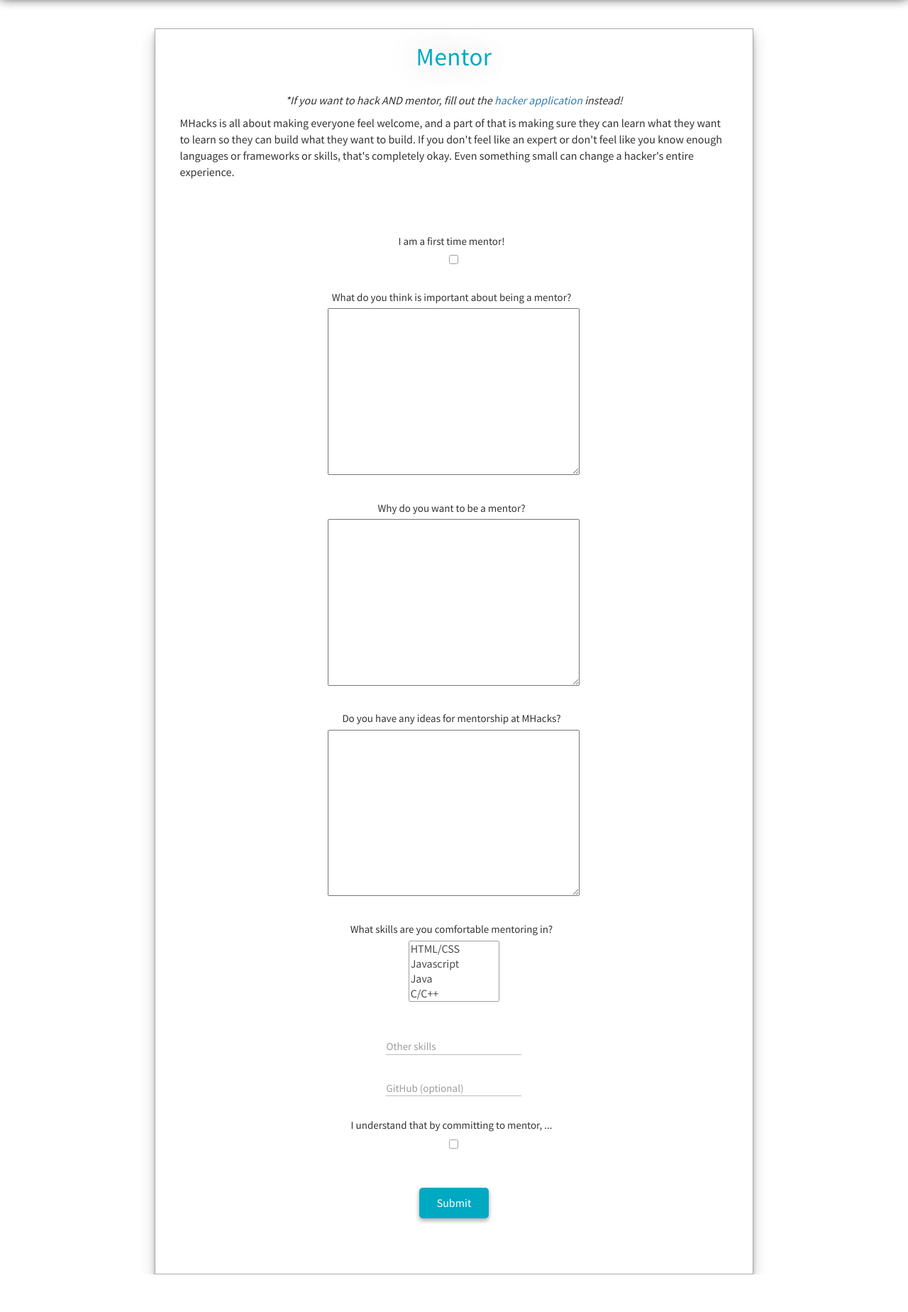
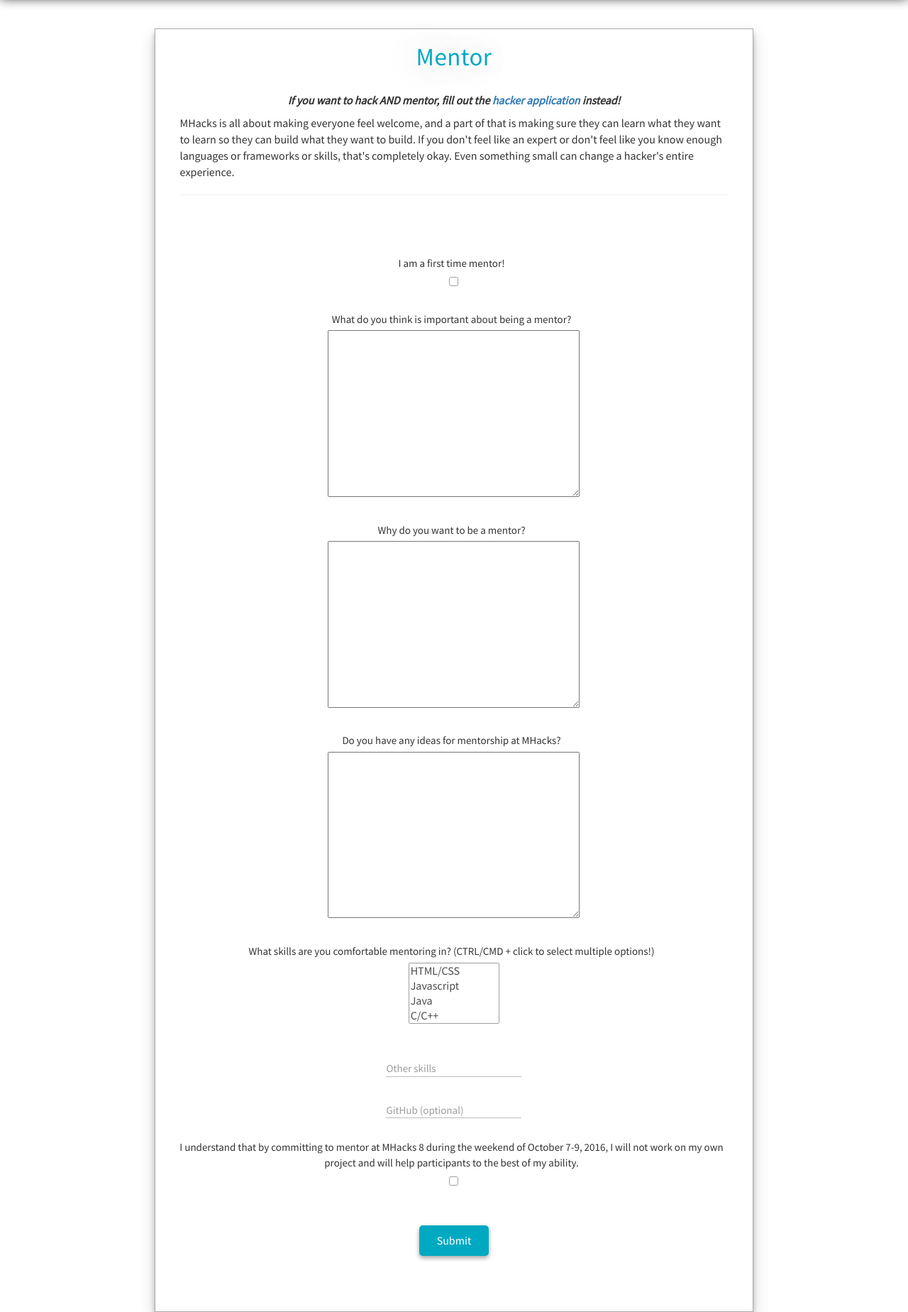
Before and after one commit to mhacks/mhacks-admin, a Django app: a page that uses templates/apply_mentor.html in a window 1280 px wide. Shown: the part 120-1968 px from the top of the page at 71% size. Before the commit the page ends 1915 px from the top, so only its background shows below. Run offline with Django 3.2, Linux system fonts and the light colour scheme; the visitor is signed in with stand-in values (Sample User, id 1); data that the repository does not hold is empty; parts of the project's set-up code (start-up, migrations or seed data) failed here and were passed over; some libraries are stand-ins or nearby versions.

Commit message:
#70 #69 #68

```diff
--- a/MHacks/forms.py
+++ b/MHacks/forms.py
@@ -191,6 +191,7 @@ class MentorApplicationForm(forms.ModelForm):
 
     def __init__(self, *args, **kwargs):
         super(MentorApplicationForm, self).__init__(*args, **kwargs)
+        self.fields['agree_tc'].required = True
 
     class Meta:
         from application_lists import SKILLS
@@ -204,10 +205,10 @@ class MentorApplicationForm(forms.ModelForm):
             'what_importance': 'What do you think is important about being a mentor?',
             'why_mentor': 'Why do you want to be a mentor?',
             'mentorship_ideas': 'Do you have any ideas for mentorship at MHacks?',
-            'skills': 'What skills are you comfortable mentoring in?',
+            'skills': 'What skills are you comfortable mentoring in? (CTRL/CMD + click to select multiple options!)',
             'other_skills': '',
             'github': '',
-            'agree_tc': 'I understand that by committing to mentor, ...'
+            'agree_tc': 'I understand that by committing to mentor at MHacks 8 during the weekend of October 7-9, 2016, I will not work on my own project and will help participants to the best of my ability.'
         }
 
         widgets = {
--- a/MHacks/frontend/views.py
+++ b/MHacks/frontend/views.py
@@ -99,7 +99,7 @@ def apply_mentor(request):
     if request.method == 'GET':
         form = MentorApplicationForm(instance=app)
     elif request.method == 'POST':
-        form = ApplicationForm(data=request.POST, instance=app)
+        form = MentorApplicationForm(data=request.POST, instance=app)
 
         if form.is_valid():
             # save application
--- a/templates/apply_mentor.html
+++ b/templates/apply_mentor.html
@@ -10,8 +10,15 @@
 
 {% block basic_page_content %}
     <div style="text-align: left; padding: 20px">
-    <p style="text-align: center"><i>*If you want to hack AND mentor, fill out the <a href="{{url_for('mhacks-applyMentor')}}">hacker application</a> instead!</i></p>
-        <p>MHacks is all about making everyone feel welcome, and a part of that is making sure they can learn what they want to learn so they can build what they want to build. If you don't feel like an expert or don't feel like you know enough languages or frameworks or skills, that's completely okay. Even something small can change a hacker's entire experience.</p>
+        <p style="text-align: center"><b><i>
+            If you want to hack AND mentor, fill out the <a href="{{url_for('mhacks-apply')}}">hacker application</a> instead!
+        </i></b></p>
+        <p>MHacks is all about making everyone feel welcome, and a part of that is making sure they can learn what they
+            want to learn so they can build what they want to build. If you don't feel like an expert or don't feel
+            like you know enough languages or frameworks or skills, that's completely okay. Even something small can
+            change a hacker's entire experience.
+        </p>
+        <hr>
     </div>
 
     {{ super() }}
```
